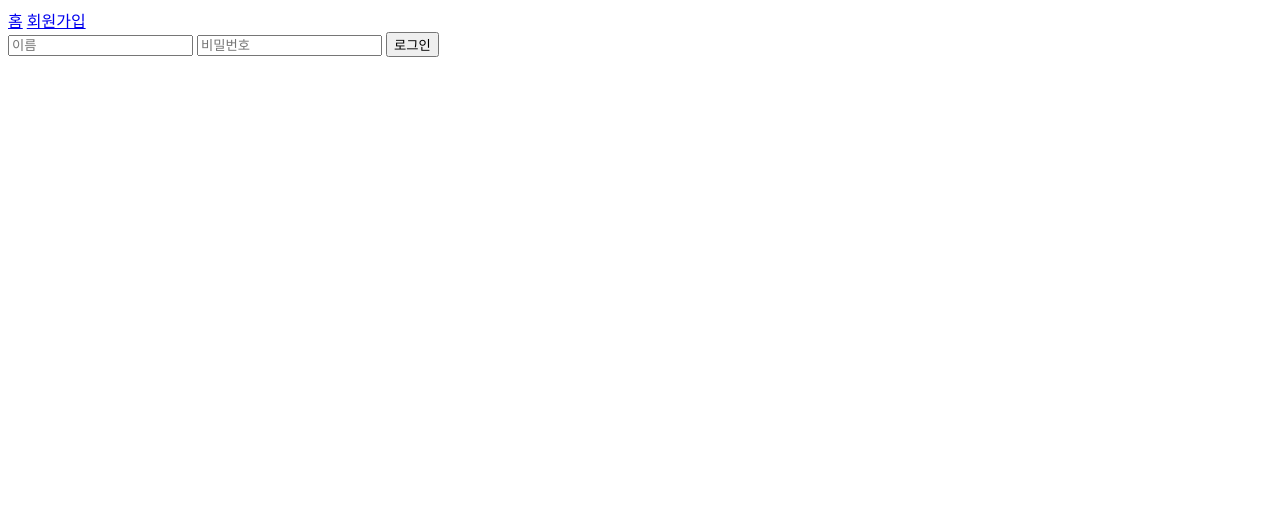
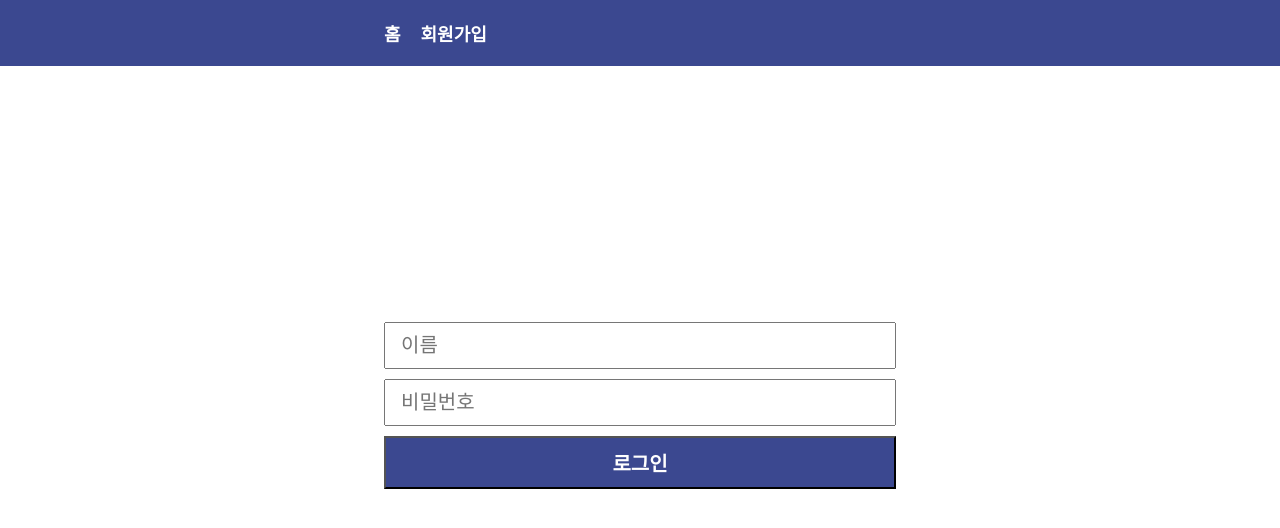
Before and after one commit to wngnl05/Community, a website: page public/login/login.html in a window 1280 px wide. Drawn offline with Linux system fonts and the light colour scheme; files that its build step writes are made by us from their sources; files whose address does not match are found by name.

Commit message:
Modify css in login form

```diff
--- a/public/login/login.css
+++ b/public/login/login.css
@@ -0,0 +1,55 @@
+:root {
+    --black: #252627;
+    --lightBlack: #5A5C5D;
+    --white: #FFFFFF;
+    --gray: #E1E1E1;
+    --lightGray: #F8F9FA;
+
+    --blue: #4285F4;
+    --darkBlue: #3B4890;
+    --lightBlue: #93bdff;
+}
+
+
+
+body{
+    margin: 0;
+    padding: 0;
+}
+
+header{
+    background-color: var(--darkBlue);
+    padding: 20px 30%;
+
+    display: flex;
+    gap: 20px;
+}
+
+header a{
+    color: var(--white);
+    font-size: 18px;
+    font-weight: bold;
+    text-decoration: none;
+}
+
+
+
+#loginArea{
+    margin: 20% 30%;
+
+    display: flex;
+    flex-direction: column;
+    gap: 10px;
+}
+
+#loginArea input,
+#loginArea button{
+    padding: 10px 15px;
+    font-size: 20px;
+}
+
+#loginArea button{
+    background-color: var(--darkBlue);
+    color: var(--white);
+    font-weight: bold;
+}
--- a/public/login/login.html
+++ b/public/login/login.html
@@ -9,10 +9,10 @@
 </head>
 <body>
 
-    <div>
+    <header>
         <a href="/product">홈</a>
         <a href="/signup">회원가입</a>
-    </div>
+    </header>
 
     <div id="loginArea">
         <input type="email" id="userName" placeholder="이름">
--- a/public/login/login.js
+++ b/public/login/login.js
@@ -9,9 +9,14 @@ document.querySelector("#LoginButton").addEventListener("click", async function(
         method: "POST",
         headers: {"Content-Type": "application/json"},
         body: JSON.stringify({ userName, userPassword })
-    }).then(response => response.json());
+    })
 
 
-    if(response.status == 400){ alert(response.message) }
-    else { window.location.href = "/board" }
+    if(!response.ok){
+        alert((await response.json().catch(() => ({ message: "An unknown error occurred." }))).message || "An error occurred.");
+        return;
+    }
+
+    alert("게시판 이용 시 서로를 존중하며, 건전한 커뮤니티 문화를 만들어주세요.");
+    window.location.href = "/board"
 })
--- a/public/signup/signup.css
+++ b/public/signup/signup.css
@@ -0,0 +1,55 @@
+:root {
+    --black: #252627;
+    --lightBlack: #5A5C5D;
+    --white: #FFFFFF;
+    --gray: #E1E1E1;
+    --lightGray: #F8F9FA;
+
+    --blue: #4285F4;
+    --darkBlue: #3B4890;
+    --lightBlue: #93bdff;
+}
+
+
+
+body{
+    margin: 0;
+    padding: 0;
+}
+
+header{
+    background-color: var(--darkBlue);
+    padding: 20px 30%;
+
+    display: flex;
+    gap: 20px;
+}
+
+header a{
+    color: var(--white);
+    font-size: 18px;
+    font-weight: bold;
+    text-decoration: none;
+}
+
+
+
+#loginArea{
+    margin: 20% 30%;
+
+    display: flex;
+    flex-direction: column;
+    gap: 10px;
+}
+
+#loginArea input,
+#loginArea button{
+    padding: 10px 15px;
+    font-size: 20px;
+}
+
+#loginArea button{
+    background-color: var(--darkBlue);
+    color: var(--white);
+    font-weight: bold;
+}
--- a/public/signup/signupRouter.js
+++ b/public/signup/signupRouter.js
@@ -47,17 +47,17 @@ router.post('/auth', async (req, res) => {
 
         // 가입 되어있는지 확인
         const userCheck = s3Response.filter( e => e.userName == userName ) || undefined;
-        if(userCheck.length != 0){ return res.json({ status: 400, message: "가입되어 있는 계정입니다." }) }
+        if(userCheck.length != 0){ return res.status(400).json({message: "사용중인 닉네임 입니다."}) }
 
         // 이메일 비밀번호 추가
         s3Response.push({userName, userPassword})
         await s3.send(new PutObjectCommand({ Bucket: s3Bucket, Key: `${s3Folder}/user.json`, Body: JSON.stringify( s3Response ), ContentType: 'application/json' }));
 
-        res.json({ status: 200 })
+        res.status(200).send("signup successful")
     }
     catch(error){
         console.log(error)
-        res.json({ status: 400, message: "오류가 발생했습니다." })
+        res.status(400).json({message: "error"})
     }
 })
 
```
Also changed, not shown: public/login/loginRouter.js (+4 -4 lines), public/signup/signup.html (+2 -2 lines), public/signup/signup.js (+8 -3 lines).
